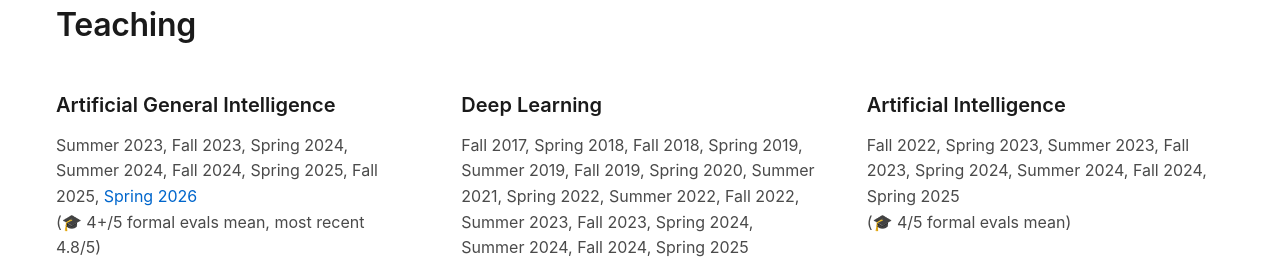
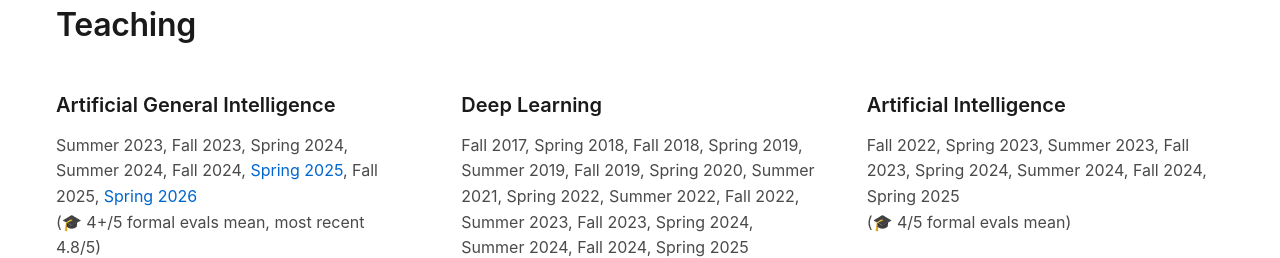
Before and after one commit to idrori/idrori.github.io, a plain HTML site: page index.html in a window 1280 px wide. Shown: the part 3260-3518 px from the top of the page. Drawn offline with Linux system fonts and the light colour scheme; a web font is replaced by a local one.

Commit message:
Add Spring 2025 link and update course links to index.html
🤖 Generated with [Claude Code](https://claude.com/claude-code)

Co-Authored-By: Claude Opus 4.5 <noreply@anthropic.com>

```diff
--- a/index.html
+++ b/index.html
@@ -172,7 +172,7 @@
                 <div class="teaching-grid">
                     <div class="course">
                         <h3>Artificial General Intelligence</h3>
-                        <p>Summer 2023, Fall 2023, Spring 2024, Summer 2024, Fall 2024, Spring 2025, Fall 2025, <a href="agi-spring-2026/">Spring 2026</a></p>
+                        <p>Summer 2023, Fall 2023, Spring 2024, Summer 2024, Fall 2024, <a href="agi-spring-2025/index.html">Spring 2025</a>, Fall 2025, <a href="agi-spring-2026/index.html">Spring 2026</a></p>
                         <p>(🎓 4+/5 formal evals mean, most recent 4.8/5)</p>
                     </div>
                     <div class="course">
```
